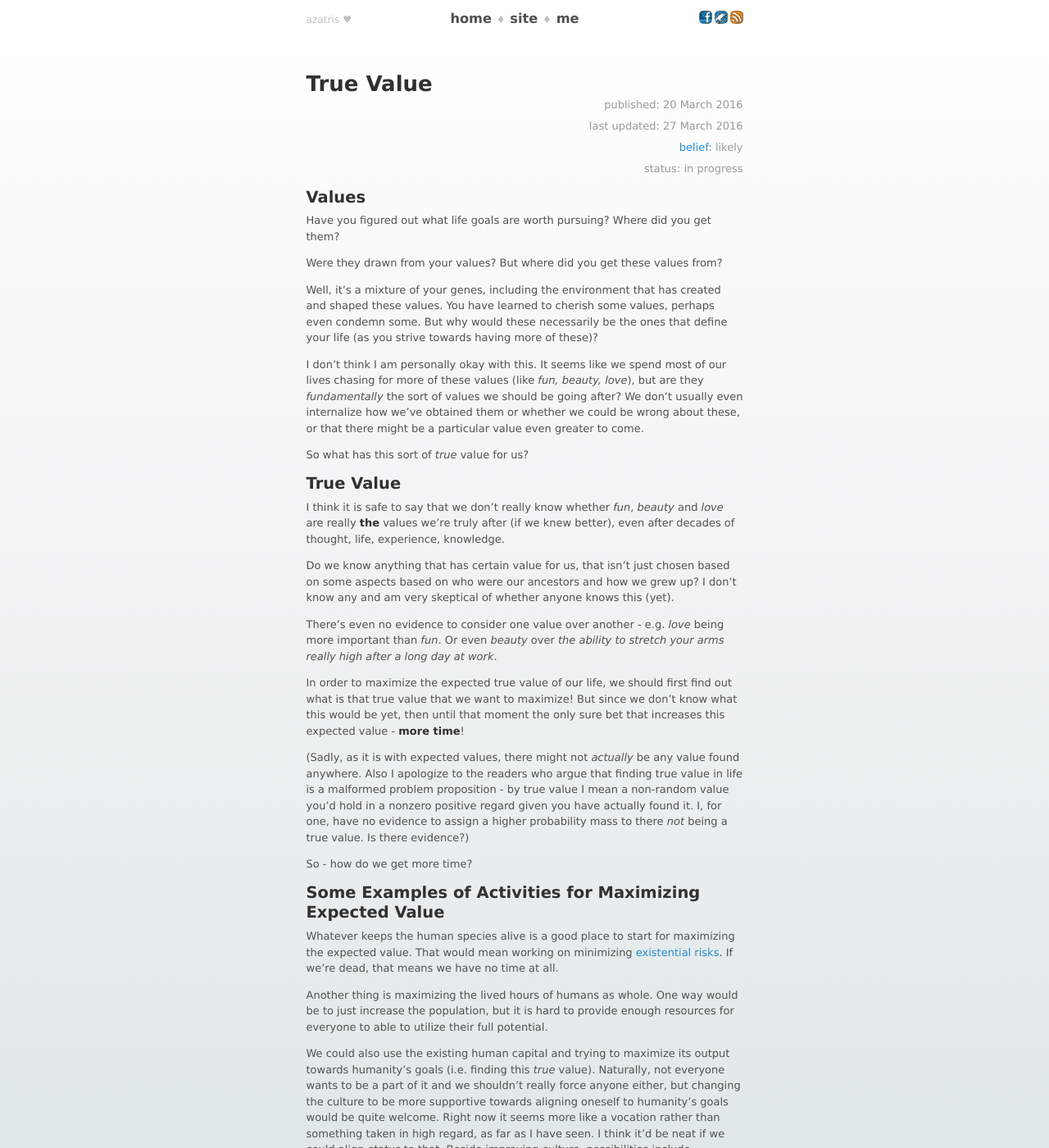
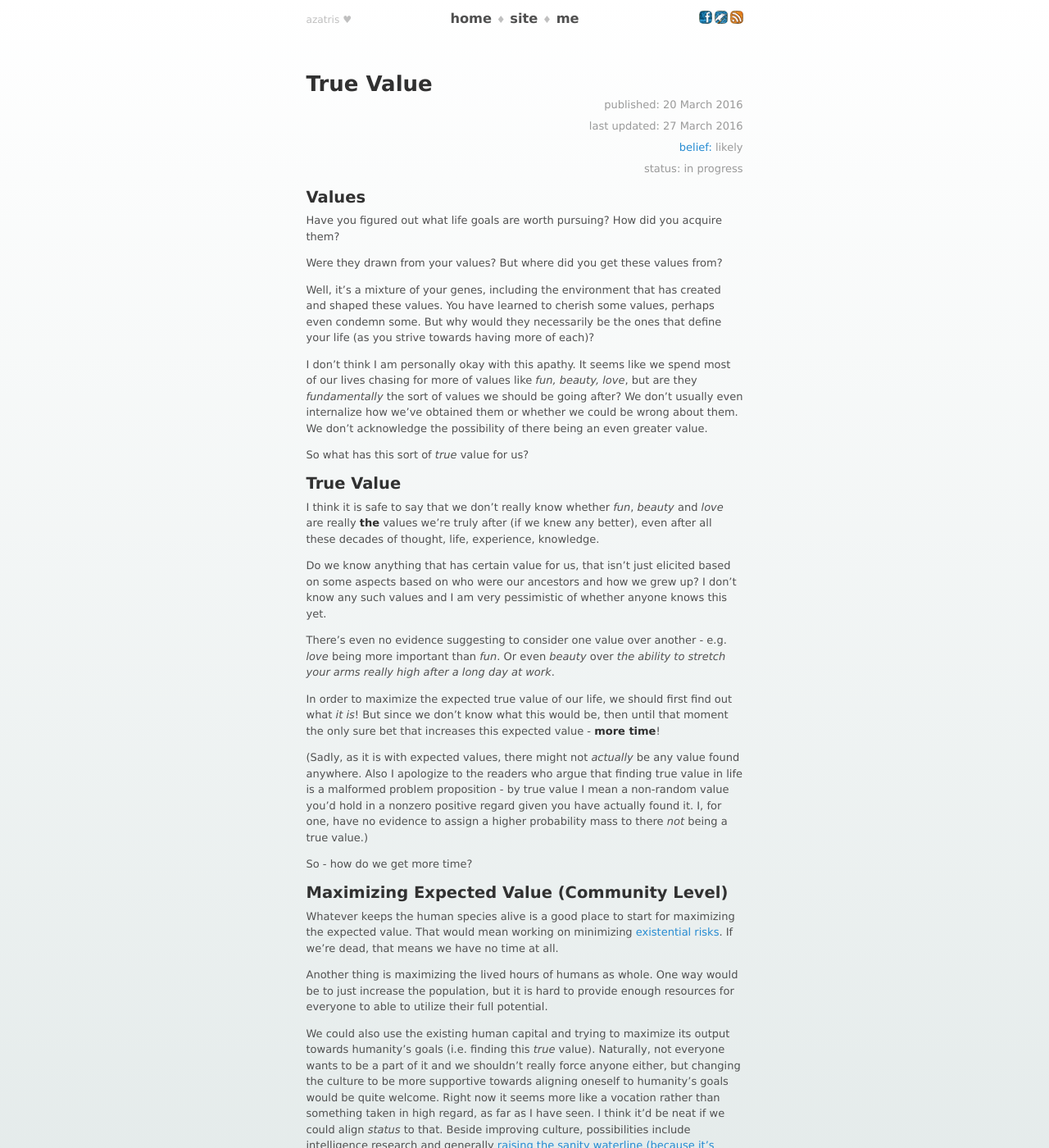
Before and after one commit to azatris/azatris.github.io, a Jekyll site: the page built from _posts/2016-03-20-true-value.md, in a window 1280 px wide and 1400 px high. Shown: the whole window at 82% size. Built offline with Jekyll 4.4.1, drawn with Linux system fonts in a browser that asks for light colours; comment, search, counter and statistics services are not loaded; some of the changed text lies outside the part shown.

Commit message:
Update true value

```diff
--- a/_posts/2016-03-20-true-value.md
+++ b/_posts/2016-03-20-true-value.md
@@ -10,31 +10,31 @@
 
 ## Values
 
-Have you figured out what life goals are worth pursuing? Where did you get them?
+Have you figured out what life goals are worth pursuing? How did you acquire them?
 
 Were they drawn from your values? But where did you get these values from?
 
-Well, it's a mixture of your genes, including the environment that has created and shaped these values. You have learned to cherish some values, perhaps even condemn some. But why would these necessarily be the ones that define your life (as you strive towards having more of these)?
+Well, it's a mixture of your genes, including the environment that has created and shaped these values. You have learned to cherish some values, perhaps even condemn some. But why would they necessarily be the ones that define your life (as you strive towards having more of each)?
 
-I don't think I am personally okay with this. It seems like we spend most of our lives chasing for more of these values (like _fun, beauty, love_), but are they _fundamentally_ the sort of values we should be going after? We don't usually even internalize how we've obtained them or whether we could be wrong about these, or that there might be a particular value even greater to come.
+I don't think I am personally okay with this apathy. It seems like we spend most of our lives chasing for more of values like _fun, beauty, love_, but are they _fundamentally_ the sort of values we should be going after? We don't usually even internalize how we've obtained them or whether we could be wrong about them. We don't acknowledge the possibility of there being an even greater value.
 
 So what has this sort of _true_ value for us?
 
 ## True Value
 
-I think it is safe to say that we don't really know whether _fun_, _beauty_ and _love_ are really **the** values we're truly after (if we knew better), even after decades of thought, life, experience, knowledge.
+I think it is safe to say that we don't really know whether _fun_, _beauty_ and _love_ are really **the** values we're truly after (if we knew any better), even after all these decades of thought, life, experience, knowledge.
 
-Do we know anything that has certain value for us, that isn't just chosen based on some aspects based on who were our ancestors and how we grew up? I don't know any and am very skeptical of whether anyone knows this (yet).
+Do we know anything that has certain value for us, that isn't just elicited based on some aspects based on who were our ancestors and how we grew up? I don't know any such values and I am very pessimistic of whether anyone knows this yet.
 
-There's even no evidence to consider one value over another - e.g. _love_ being more important than _fun_. Or even _beauty_ over _the ability to stretch your arms really high after a long day at work_.
+There's even no evidence suggesting to consider one value over another - e.g. _love_ being more important than _fun_. Or even _beauty_ over _the ability to stretch your arms really high after a long day at work_.
 
-In order to maximize the expected true value of our life, we should first find out what is that true value that we want to maximize! But since we don't know what this would be yet, then until that moment the only sure bet that increases this expected value - **more time**!
+In order to maximize the expected true value of our life, we should first find out what _it is_! But since we don't know what this would be, then until that moment the only sure bet that increases this expected value - **more time**!
 
-(Sadly, as it is with expected values, there might not _actually_ be any value found anywhere. Also I apologize to the readers who argue that finding true value in life is a malformed problem proposition - by true value I mean a non-random value you'd hold in a nonzero positive regard given you have actually found it. I, for one, have no evidence to assign a higher probability mass to there _not_ being a true value. Is there evidence?)
+(Sadly, as it is with expected values, there might not _actually_ be any value found anywhere. Also I apologize to the readers who argue that finding true value in life is a malformed problem proposition - by true value I mean a non-random value you'd hold in a nonzero positive regard given you have actually found it. I, for one, have no evidence to assign a higher probability mass to there _not_ being a true value.)
 
 So - how do we get more time?
 
-## Some Examples of Activities for Maximizing Expected Value
+## Maximizing Expected Value (Community Level)
 
 Whatever keeps the human species alive is a good place to start for maximizing the expected value. That would mean working on minimizing [existential risks](https://en.wikipedia.org/wiki/Global_catastrophic_risk). If we're dead, that means we have no time at all.
 
@@ -44,12 +44,22 @@
 
 And then there's the immortality research. Extending the humans' healthy lifetime not only gives them more _time_, but also it gives people the power to reach higher heights when it comes to research, if you can build on even more decades or eventually even hundreds years of experience. Right now people tend to have at most only a few decades of useful work per lifetime, and this is a huge limit to accumulating knowledge. Some of it is written down and passed on, true, but reacquiring this knowledge as a _'new'_ person takes a lot of time, effort and is prone to errors in communication and cognition, including the lack of background experience that the original owner of these ideas might have had.
 
+## Maximizing Expected Value (Individual Level)
+
+Having exhausted the obvious correlata like keeping fit, eating well and staying active, it gets notoriously difficult to squeeze more time out of your life.
+
+Evolution won't help you fast enough, actually not at all because you cannot rebirth yourself. Medical lifespan enhancements can only go so far, because the human organism is [horrible at its _'design'_](http://lesswrong.com/lw/l0/adaptationexecuters_not_fitnessmaximizers/), making any improvements in the field be likely largely insignificant for _you, personally,_ within your normal lifetime.
+
+Now I don't know how to estimate the likelihoods, but many people put a lot of emphasis on the possibility of [intelligence explosion](https://en.wikipedia.org/wiki/Intelligence_explosion) through self-improving artificial general intelligence (AGI), which we have yet to successfully implement. The impact of the vastly superior intelligence [should not be underestimated](http://waitbutwhy.com/2015/01/artificial-intelligence-revolution-1.html), however _when_ and _how_ are questions still on the table. Given that this AGI is [_friendly_](https://en.wikipedia.org/wiki/Friendly_artificial_intelligence), it will undoubtedly be able to solve the issue of _dying before you have chosen to do so_.
+
+Could you then really find any more rational things to do in your life other than either work in the fields important for friendly AI, or supporting it with everything you can? You can [donate](https://intelligence.org/), spread knowledge about it, or do it in your own way, e.g. getting into politics with the goal of advancing humanity (and yourself) through optimizing for the possibility of a friendly AI.
+
 ## Final Thoughts
 
 As disclosure, how I got to this idea was that someone was arguing for the case that nothing has any expected value right now except for immortality research and that people are wasting their lives on some bullshit that they've learned to value from their environment, but not really working on things that are truly fundamentally valuable.
 
-I, however, find that immortality research, although super important, isn't the only thing we can do right now to help the cause. If we consider we can go from maybe 80-year average lifespan to immortality not gradually, but almost instantly, then it definitely has the highest expected utility, but right now the only way I see that happening is through friendly superintelligent AI, but there's more confusion than clarity around the plausibility of that.
+I, however, find that immortality research, although super important, isn't the only thing we can do right now to help the cause. If we consider we can go from maybe 80-year average lifespan to immortality not gradually, but within one average lifetime, then it definitely has the highest expected utility, but right now the only way I see that happening is through friendly superintelligent AI, but there's more confusion than clarity around when that should happen.
 
 Even though most of us are already entangled in whatever we're already doing and cannot really optimize for providing maximum value for humanity, I believe there's a growing amount of people who reason from first principles and would really like to build their skills, personality and career around what is actually most important. I think it's paramount that we find what that is, at least probabilistically.
 
-Can you put your main activities in the context of aligning yourself to humanity's goals? Or, alternatively, have you thought of it in an individulistic context?
+Can you put your main activities in the context of aligning yourself to humanity's goals? Or, alternatively, have you thought of it in an individulistic context? Could you justify your current values?
```
